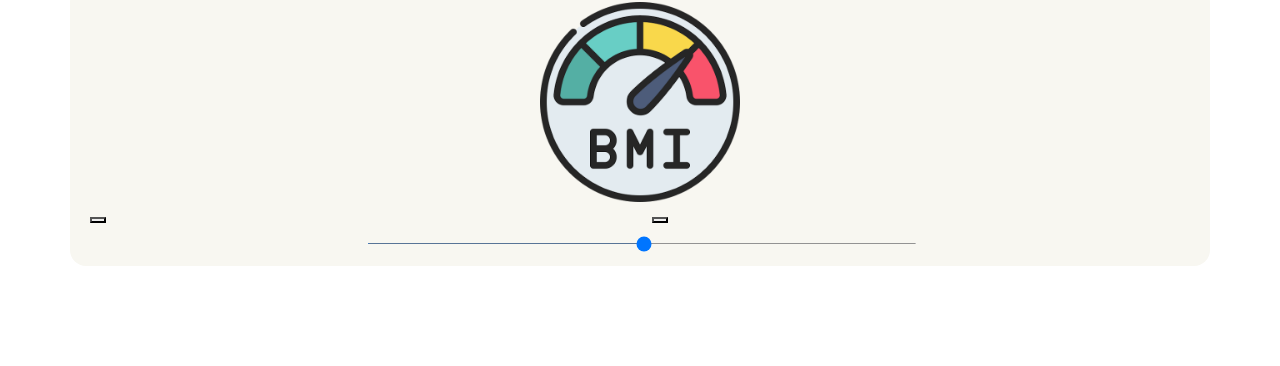
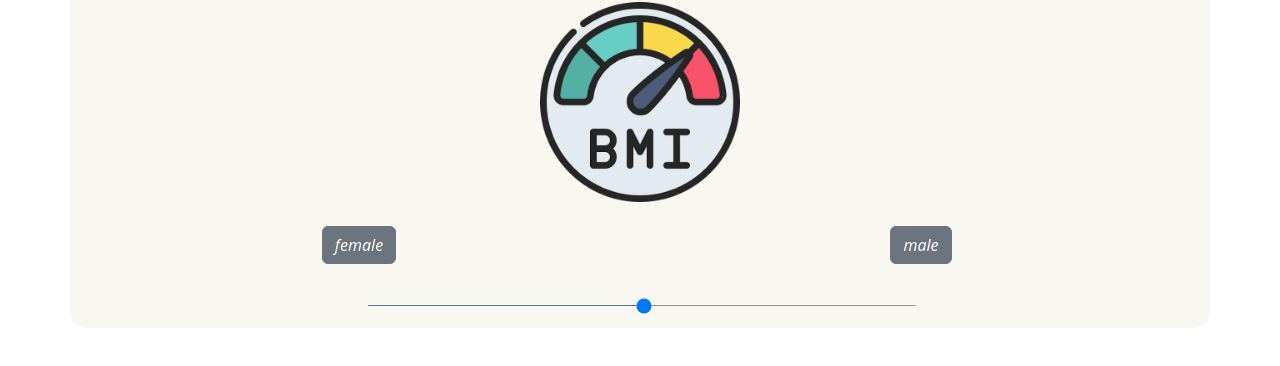
Before and after one commit to amirhosseintakhti/js.training-bmi, a plain HTML site: page index.html in a window 1280 px wide. Shown: the part 84-450 px from the top of the page. Drawn offline with nearby package versions, Linux system fonts and the light colour scheme.

Commit message:
update style

```diff
--- a/index.html
+++ b/index.html
@@ -4,33 +4,46 @@
     <meta charset="UTF-8">
     <meta name="viewport" content="width=device-width, initial-scale=1.0">
     <link href="https://cdn.jsdelivr.net/npm/bootstrap@5.3.2/dist/css/bootstrap.min.css" rel="stylesheet" integrity="sha384-T3c6CoIi6uLrA9TneNEoa7RxnatzjcDSCmG1MXxSR1GAsXEV/Dwwykc2MPK8M2HN" crossorigin="anonymous">
-    <link rel="stylesheet" href="/css/style.css">
+    <link href="https://cdnjs.cloudflare.com/ajax/libs/bootstrap-icons/1.11.1/font/bootstrap-icons.min.css">
+    <link rel="stylesheet" href="css/style.css">
     <title>Document</title>
 </head>
 <body>
     <header class="container">
         <div class="row justify-content-start">
             <div class="col-2 ">
-                <img src="/assets/photo-output.PNG" alt="logo" style="width: 70px;">
+                <img src="assets/photo-output.PNG" alt="logo" style="width: 70px;">
             </div>
         </div>
     </header>
     <main class="container">
         <div class="row py-3 px-2 rounded-4 " style="background-color: #f8f7f1;">
             <div class="col-12 d-flex justify-content-center">
-                <img src="/assets/unnamed.webp" alt="" style="width: 200px;">
+                <img src="assets/unnamed.webp" alt="" style="width: 200px;">
             </div>
-            <div class="col-6">
-                <button></button>
+
+                <div class="col-12 py-4">
+                    <div class="row ">
+                    <div class="col-6 d-flex justify-content-center">
+                        <button class="btn btn-secondary">
+                            <i class="bi bi-gender-female">female</i>
+                        </button>
                     </div>
-            <div class="col-6">
-                <button></button>
+                    <div class="col-6 d-flex justify-content-center">
+                        <button class="btn btn-secondary">
+                            <i class="bi bi-gender-male">male</i>
+                        </button>
+                    </div>
+                    </div>
                 </div>
                 <div class="col-12 text-center">
                     <label for=""></label>
                     <input type="range"  value="" class="weight-slider" id="myWeight" min="25" max="180" onchange=" upDateSlider ()">
                     <span id="w1"></span>
                 </div>
+            </div>
+
+
         </div>
     </main>
 
```
Lines whose indentation alone changed are shown as unchanged.
